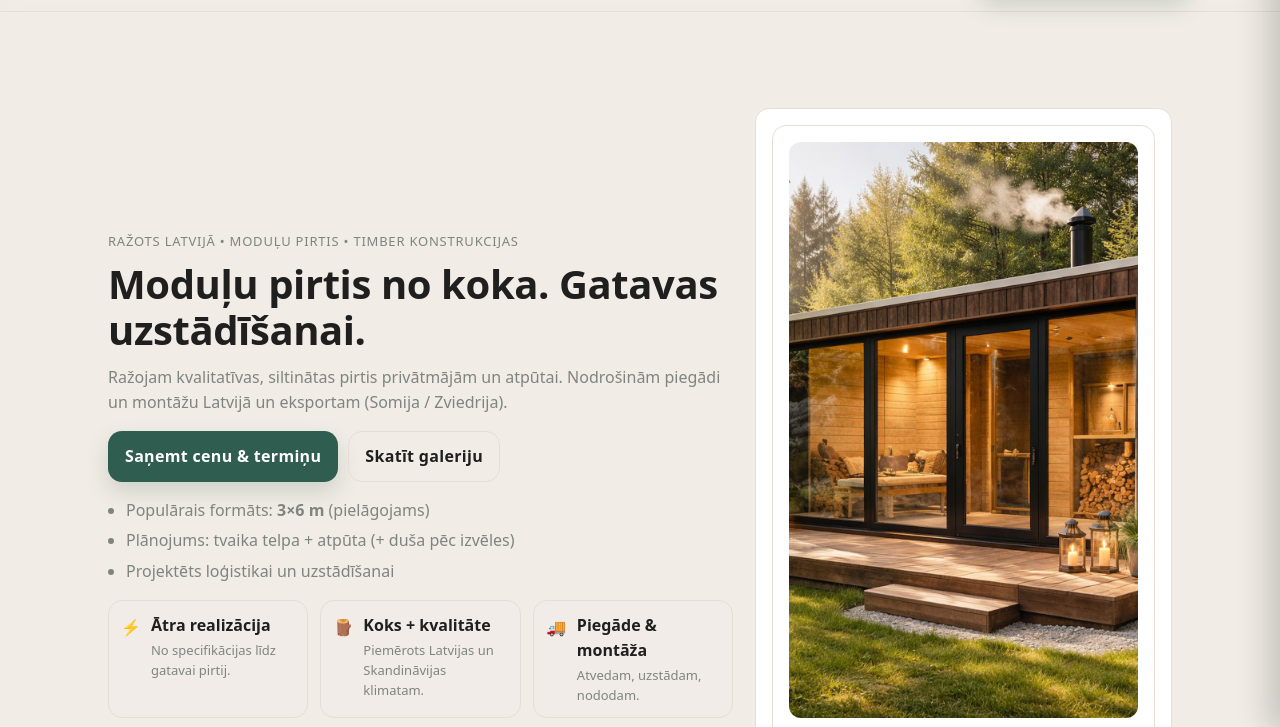
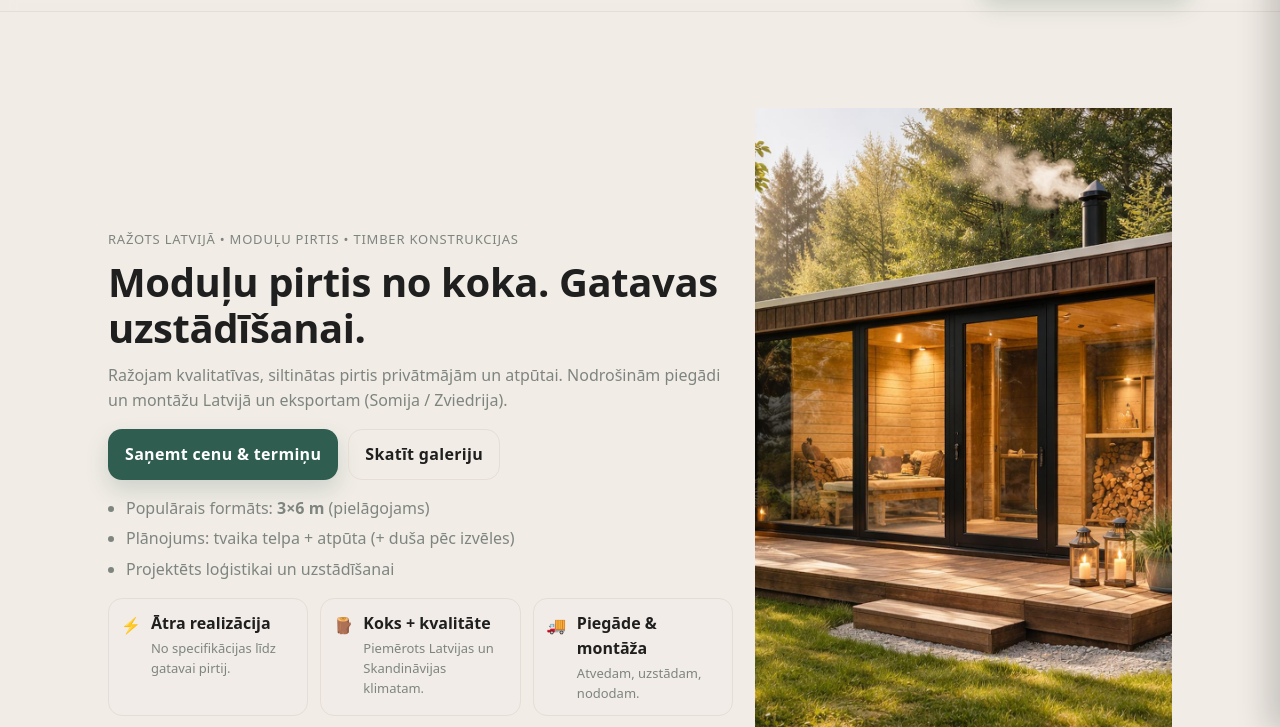
Before and after one commit to andreypidhacniy-stack/timbric-site, a plain HTML site: page index.html in a window 1280 px wide. Shown: the part 68-795 px from the top of the page. Drawn offline with Linux system fonts and the light colour scheme.

Commit message:
Remove card look from hero section styles

```diff
--- a/style.css
+++ b/style.css
@@ -565,3 +565,23 @@ input:focus, select:focus, textarea:focus{
     border-radius: 16px;
   }
 }
+/* =========================
+   HERO – REMOVE CARD LOOK
+========================= */
+
+.hero .hero-card{
+  background: transparent !important;
+  border: 0 !important;
+  padding: 0 !important;
+  box-shadow: none !important;
+}
+.hero .hero-img{
+  width: 100%;
+  height: min(80vh, 720px);
+  object-fit: cover;
+  display: block;
+  border-radius: 20px; /* ja gribi premium */
+}
+.hero .hero-img{
+  border-radius: 0;
+}
```
